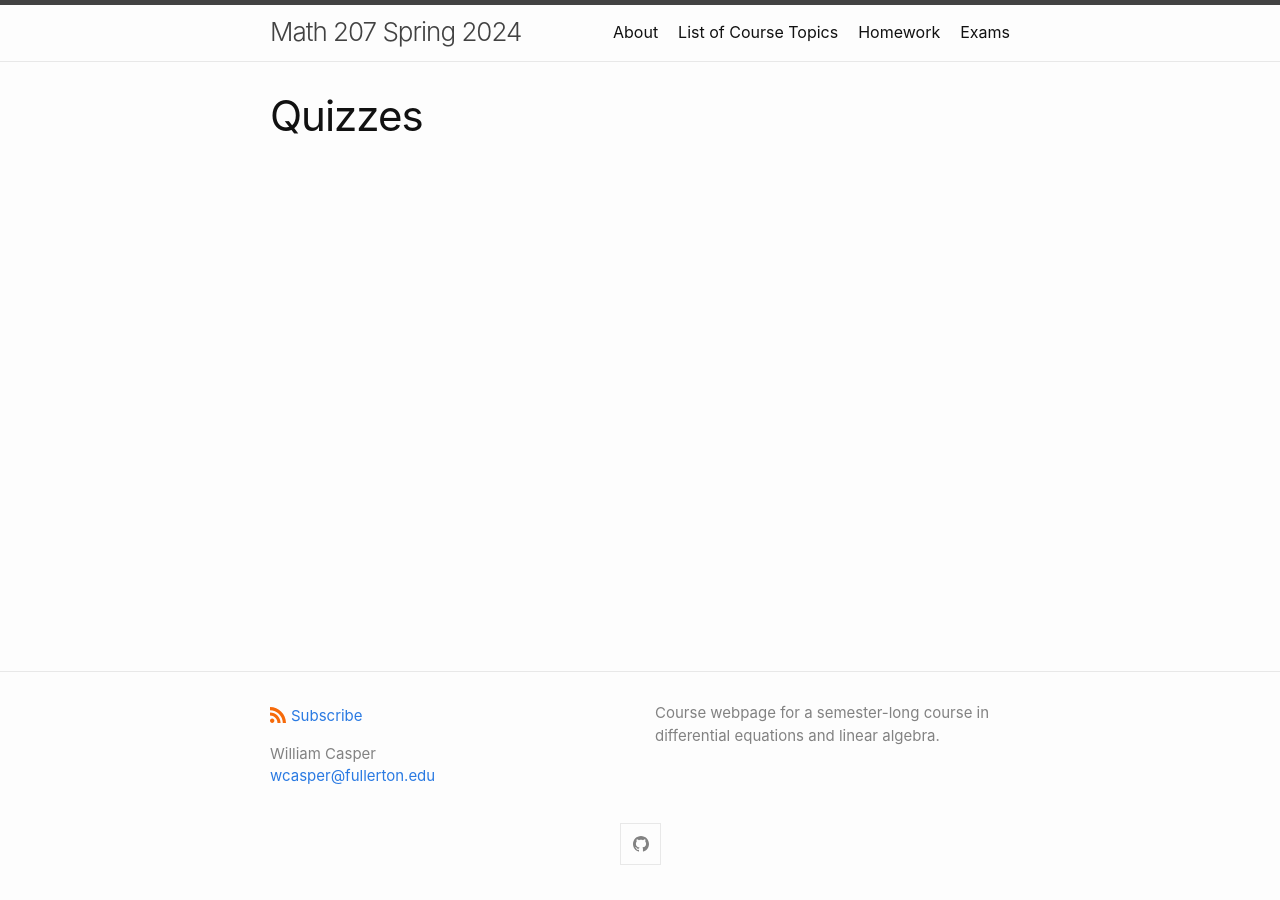
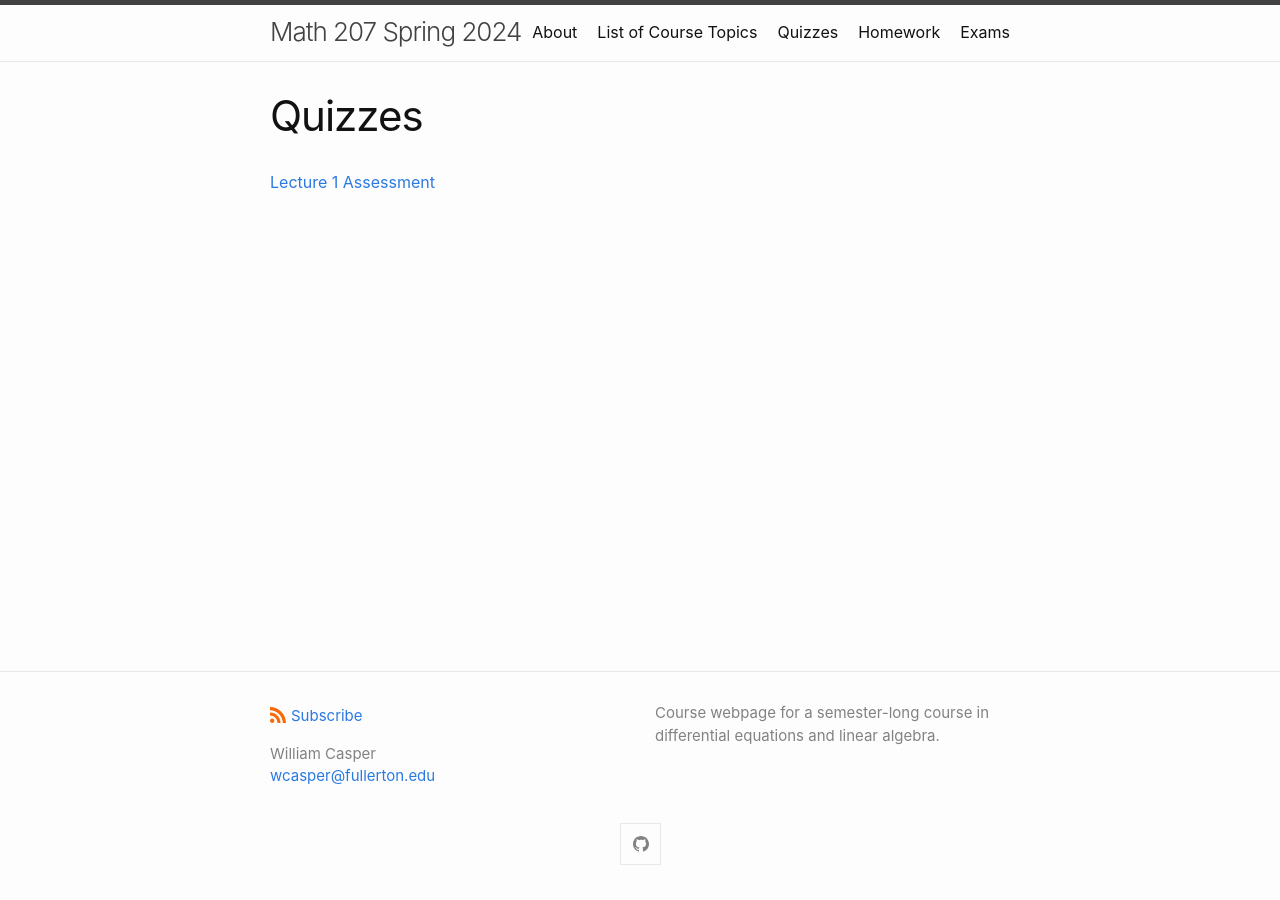
Before and after one commit to wcasper/math207spring2024, a Jekyll site: the page built from quiz-list.md, in a window 1280 px wide. Built offline with Jekyll 4.4.1, drawn with Linux system fonts in a browser that asks for light colours; some of the changed lines change nothing that is shown.

Commit message:
updated for quizzes

```diff
--- a/_config.yml
+++ b/_config.yml
@@ -53,6 +53,7 @@ header_pages:
  - about.md
  - syllabus.md
  - topics-list.md
+ - quiz-list.md
  - homework-list.md
  - exams-list.md
 
@@ -68,6 +69,8 @@ plugins:
 collections:
   topics:
     output: true
+  quizzes:
+    output: true
   homework:
     output: true
   exams:
```
